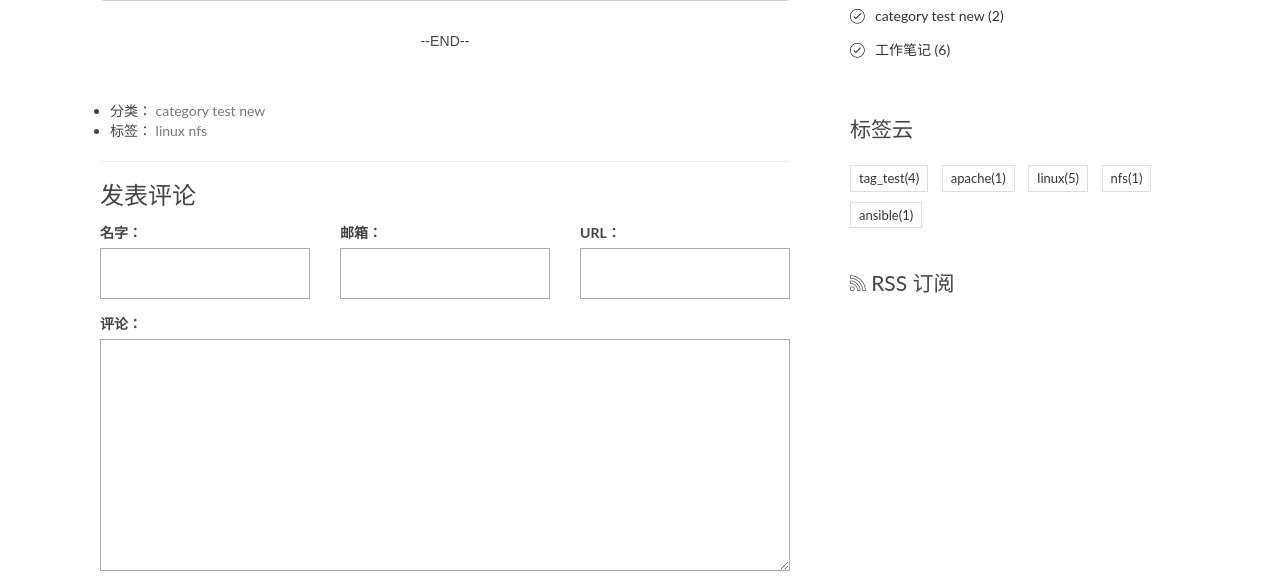
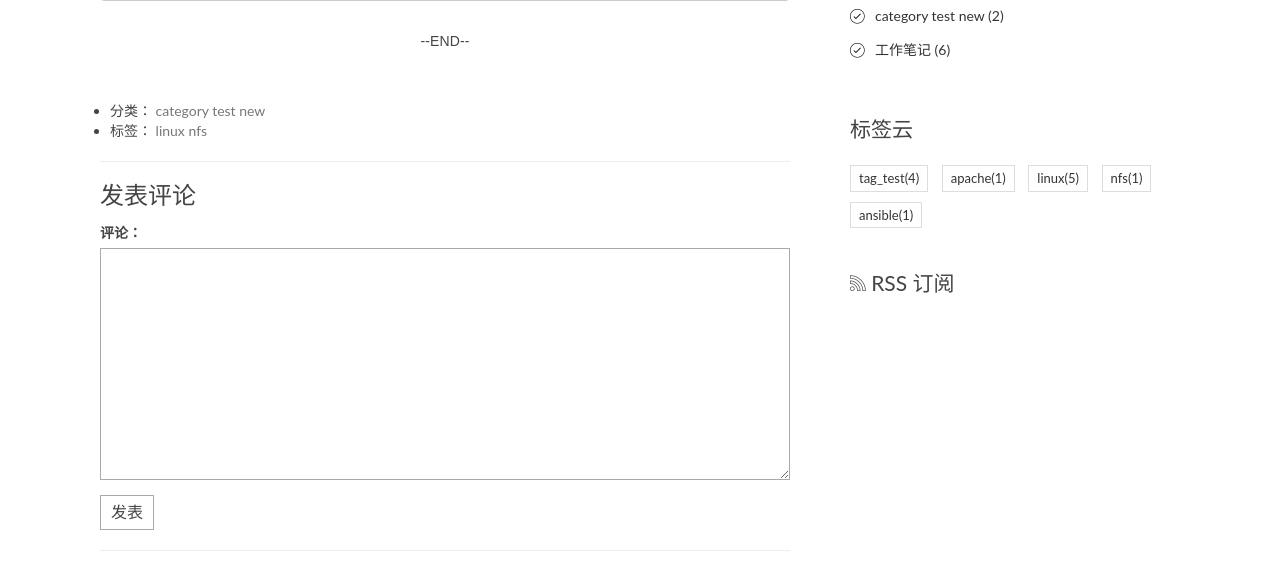
Before and after one commit to raydoom/mablog, a Django app: page /post/2/ in a window 1280 px wide. Shown: the part 640-1219 px from the top of the page. Run offline with Django 3.2, Linux system fonts and the light colour scheme; the visitor is signed in with stand-in values (Sample User, id 1); data comes from the database, SQL or seed files in the repository; parts of the project's set-up code (start-up, migrations or seed data) failed here and were passed over; some libraries are stand-ins or nearby versions.

Commit message:
评论模块使用内置注册用户信息，斌判断登陆状态

```diff
--- a/comments/forms.py
+++ b/comments/forms.py
@@ -4,4 +4,4 @@ from .models import Comment
 class CommentForm(forms.ModelForm):
 	class Meta:
 		model = Comment
-		fields = ['name','email','url','text']
+		fields = ['text']
--- a/comments/models.py
+++ b/comments/models.py
@@ -1,5 +1,6 @@
 from django.db import models
 from django.utils.six import python_2_unicode_compatible
+from users.models import Users
 
 # Create your models here.  comments
 
--- a/comments/views.py
+++ b/comments/views.py
@@ -10,9 +10,11 @@ def post_comment(request,post_pk):
 	post = get_object_or_404(Post,pk=post_pk)
 	if request.method == 'POST':
 		form = CommentForm(request.POST)
+		print (request.user.username)
 
 		if form.is_valid():
 			comment = form.save(commit=False)
+			comment.name = request.user.username #设定评论用户为当前登陆
 			comment.post = post
 			comment.save()
 			return redirect(post)
--- a/templates/blog/detail.html
+++ b/templates/blog/detail.html
@@ -38,24 +38,36 @@
   <section class="comment-area" id="comment-area">
    <hr />
    <h3>发表评论</h3>
+   {% if user.is_authenticated %}
    <form action="{% url 'comments:post_comment' post.pk %}" method="post" class="comment-form">
      {% csrf_token %}
     <div class="row">
-     <div class="col-md-4">
-      <label for="{{ form.name.id_for_label }}">名字：</label> {{ form.name }} {{ form.name.errors }}
+     <!--div class="col-md-4">
+      <label for="{{ form.name.id_for_label }}">用户：</label> {{ form.name }} {{ form.name.errors }}
      </div>
      <div class="col-md-4">
       <label for="{{ form.email.id_for_label }}">邮箱：</label> {{ form.email }} {{ form.email.errors }}
      </div>
      <div class="col-md-4">
       <label for="{{ form.url.id_for_label }}">URL：</label> {{ form.url }} {{ form.url.errors }}
-     </div>
+     </div-->
      <div class="col-md-12">
       <label for="{{ form.text.id_for_label }}">评论：</label> {{ form.text }} {{ form.text.errors }}
       <button type="submit" class="comment-btn">发表</button>
      </div>
     </div>
    </form>
+   {% else %}
+
+  <div class="flex-center top-gap p-7">
+    <p>你还没有登录，请
+      <a href="{% url 'login' %}?next={{ request.path }}" style="text-decoration:underline;">登录</a>
+             或者
+      <a style="text-decoration:underline;" href="{% url 'users:register' %}?next={{ request.path }}">注册</a>
+    </p>
+  </div>
+   {% endif %}
+  <hr />
    <div class="comment-list-panel">
     <h3>评论列表，共 <span>{{ comment_count }}</span> 条评论</h3>
     <ul class="comment-list list-unstyled">
```
